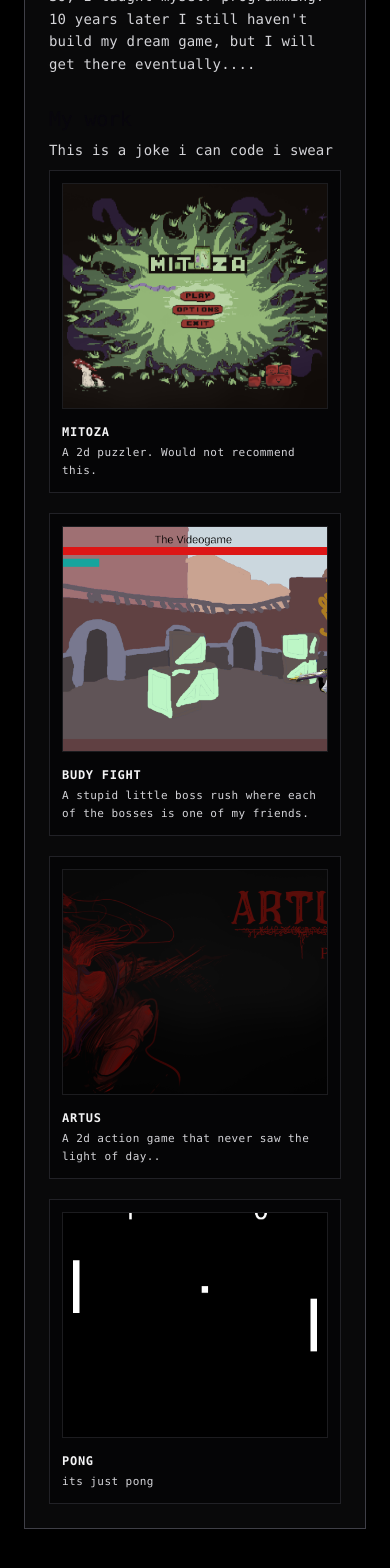
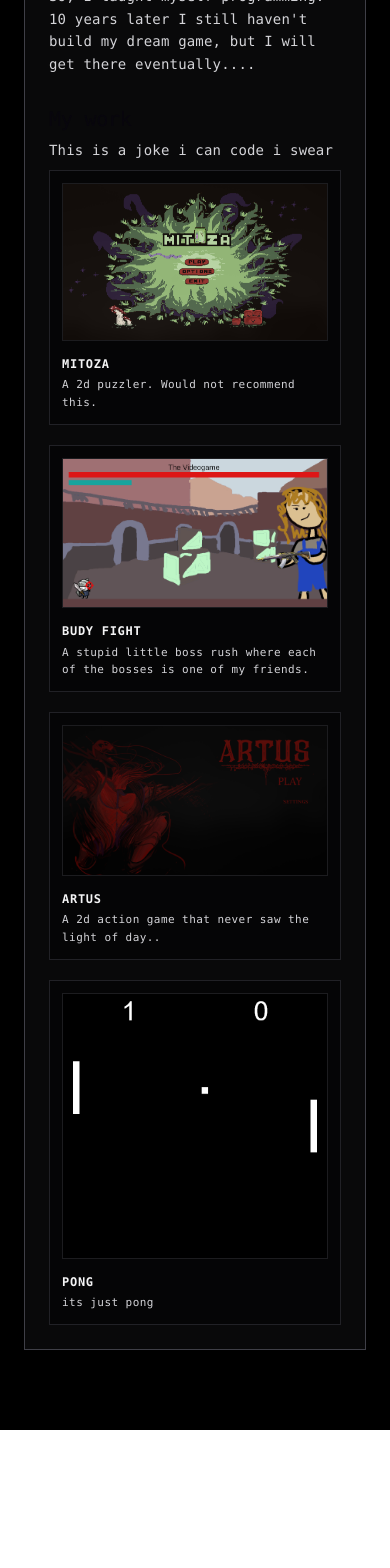
Before and after one commit to vesab0/Resume-website, a React (Vite) app: page /hobbies in a window 390 px wide. Shown: the part 1650-3218 px from the top of the page. After the commit the page ends 3080 px from the top, so only its background shows below. Built offline with nearby package versions, Linux system fonts and the light colour scheme; no server answers.

Commit message:
mobile fixes

```diff
--- a/src/components/ProjectGrid.tsx
+++ b/src/components/ProjectGrid.tsx
@@ -19,7 +19,7 @@ export default function ProjectGrid({ cards }: ProjectGridProps) {
             <img
               src={project.image}
               alt={`${project.title} preview`}
-              className="h-40 w-full object-cover transition-transform duration-300 ease-out group-hover:scale-[1.03]"
+              className="h-auto w-full object-contain transition-transform duration-300 ease-out group-hover:scale-[1.03] md:h-40 md:object-cover"
             />
           </div>
 
--- a/src/components/TimelineSection.tsx
+++ b/src/components/TimelineSection.tsx
@@ -9,7 +9,7 @@ export default function TimelineSection({ items }: TimelineSectionProps) {
     <div className="space-y-4">
       {items.map((item) => (
         <article key={item.title} className="space-y-1">
-          <div className="grid grid-cols-[minmax(0,1fr)_auto] items-center gap-x-3 gap-y-1">
+          <div className="grid grid-cols-1 gap-x-3 gap-y-1 md:grid-cols-[minmax(0,1fr)_auto] md:items-center">
             <div className="flex min-w-0 items-center gap-2">
               {item.logo && (
                 <img
@@ -30,7 +30,7 @@ export default function TimelineSection({ items }: TimelineSectionProps) {
           </div>
 
           {(item.subtitle || item.location) && (
-            <div className="flex flex-wrap items-baseline justify-between gap-x-4 gap-y-1 italic">
+            <div className="flex flex-col gap-y-1 italic md:flex-row md:items-baseline md:justify-between md:gap-x-4">
               {item.subtitle ? (
                 <p className="text-[11px] tracking-[0.06em] text-zinc-300 md:text-[12px]">
                   {item.subtitle}
--- a/src/pages/hobbies.tsx
+++ b/src/pages/hobbies.tsx
@@ -128,7 +128,7 @@ export default function Hobbies() {
                       <img
                         src="/game-mitoza.png"
                         alt="Mitoza preview"
-                        className="h-56 w-full object-cover transition-transform duration-300 ease-out group-hover:scale-[1.03]"
+                        className="h-auto w-full object-contain transition-transform duration-300 ease-out group-hover:scale-[1.03] md:h-56 md:object-cover"
                       />
                     </div>
                     <h3 className="mt-3 text-[12px] font-semibold tracking-[0.06em] text-zinc-100 md:text-[13px]">
@@ -149,7 +149,7 @@ export default function Hobbies() {
                       <img
                         src="/game-budyfight.png"
                         alt="Budy Fight preview"
-                        className="h-56 w-full object-cover transition-transform duration-300 ease-out group-hover:scale-[1.03]"
+                        className="h-auto w-full object-contain transition-transform duration-300 ease-out group-hover:scale-[1.03] md:h-56 md:object-cover"
                       />
                     </div>
                     <h3 className="mt-3 text-[12px] font-semibold tracking-[0.06em] text-zinc-100 md:text-[13px]">
@@ -165,7 +165,7 @@ export default function Hobbies() {
                       <img
                         src="/game-artus.png"
                         alt="ARTUS preview"
-                        className="h-56 w-full object-cover"
+                        className="h-auto w-full object-contain md:h-56 md:object-cover"
                       />
                     </div>
                     <h3 className="mt-3 text-[12px] font-semibold tracking-[0.06em] text-zinc-100 md:text-[13px]">
@@ -186,7 +186,7 @@ export default function Hobbies() {
                       <img
                         src="/game-pong.png"
                         alt="Pong preview"
-                        className="h-56 w-full object-cover transition-transform duration-300 ease-out group-hover:scale-[1.03]"
+                        className="h-auto w-full object-contain transition-transform duration-300 ease-out group-hover:scale-[1.03] md:h-56 md:object-cover"
                       />
                     </div>
                     <h3 className="mt-3 text-[12px] font-semibold tracking-[0.06em] text-zinc-100 md:text-[13px]">
```
